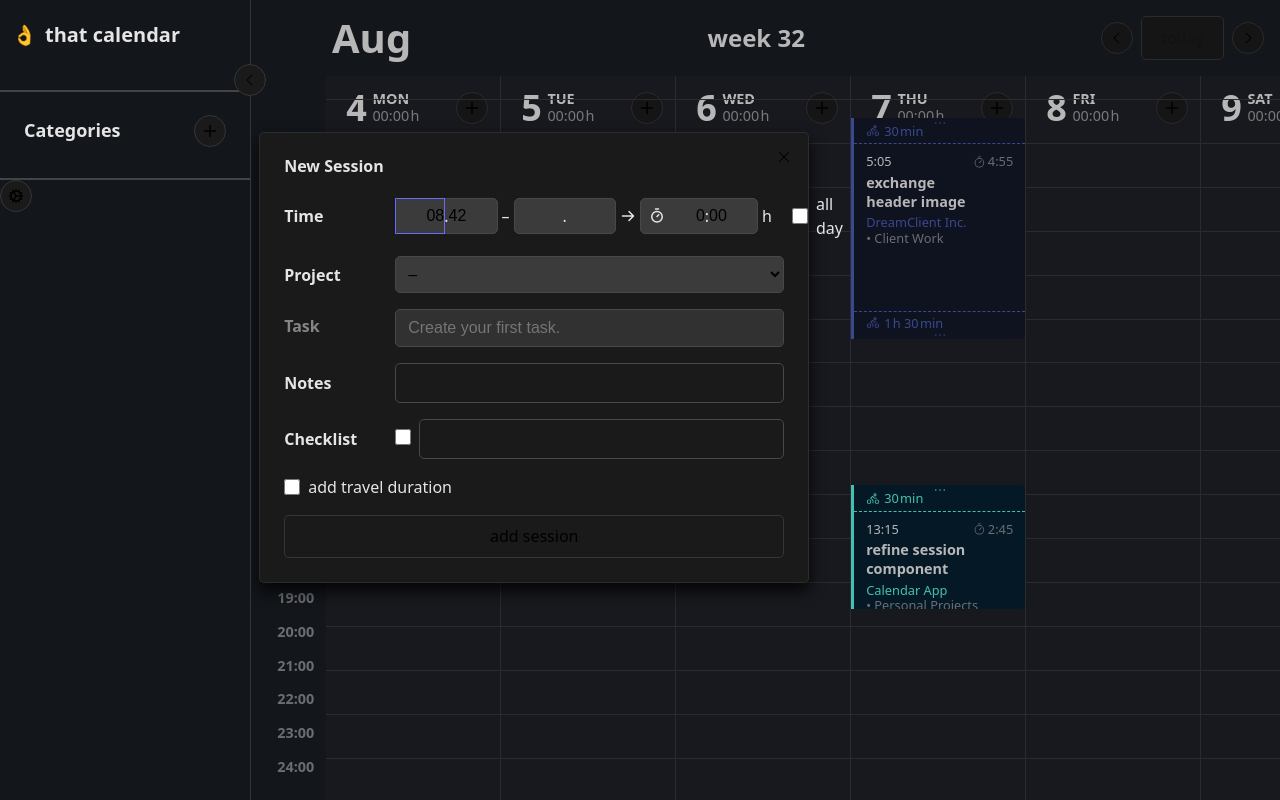
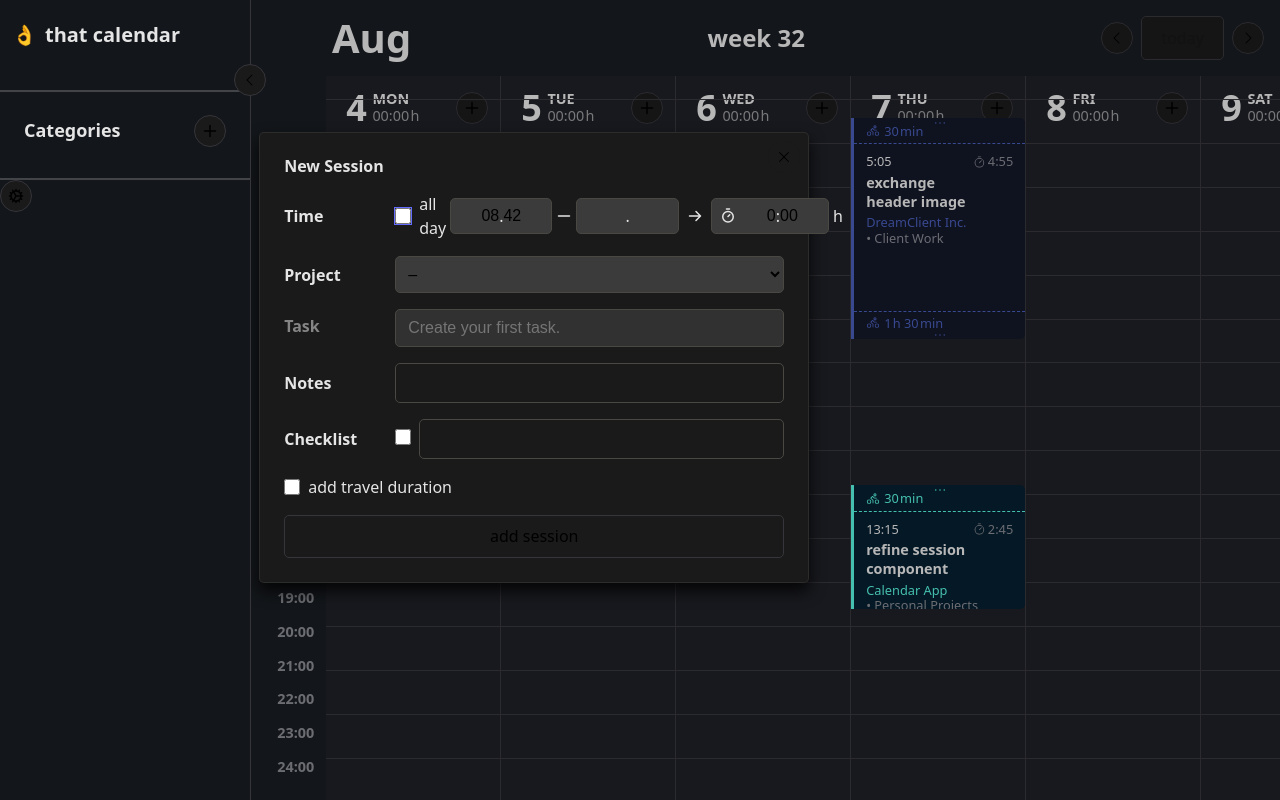
Before and after one commit to fraulueneburg/thatcalendar-fe, a React (Vite) app: page / in a window 1280 px wide. Both pictures are taken after a click on the button 472 px from the left and 108 px from the top of the page. Built offline with nearby package versions, Linux system fonts and the light colour scheme.

Commit message:
refactor (SessionForm, Time): disable time fields if all day

```diff
--- a/src/components/FormElements/Time/Time.tsx
+++ b/src/components/FormElements/Time/Time.tsx
@@ -8,9 +8,17 @@ type TimeProps = {
 	isDuration?: boolean
 	defaultHour?: string
 	defaultMinute?: string
+	disabled?: boolean
 }
 
-export function Time({ title, titleHidden = false, isDuration = false, defaultHour, defaultMinute }: TimeProps) {
+export function Time({
+	title,
+	titleHidden = false,
+	isDuration = false,
+	defaultHour,
+	defaultMinute,
+	disabled = false,
+}: TimeProps) {
 	const componentId = useId()
 	const hoursId = `${componentId}hour`
 	const minutesId = `${componentId}minute`
@@ -109,6 +117,7 @@ export function Time({ title, titleHidden = false, isDuration = false, defaultHo
 							onBlur={(event) => handleBlur(event, setHour, fallBackHour)}
 							onKeyDown={(event) => handleKeyDown(event, setHour)}
 							value={hour}
+							disabled={disabled}
 						/>
 					</div>
 					<span className="field-separator" aria-hidden="true">
@@ -130,6 +139,7 @@ export function Time({ title, titleHidden = false, isDuration = false, defaultHo
 							onBlur={(event) => handleBlur(event, setMinute, fallBackMinute)}
 							onKeyDown={(event) => handleKeyDown(event, setMinute)}
 							value={minute}
+							disabled={disabled}
 						/>
 					</div>
 				</div>
--- a/src/components/FormElements/Time/time.scss
+++ b/src/components/FormElements/Time/time.scss
@@ -1,5 +1,9 @@
 input.time-field {
+	background-color: transparent;
 	box-sizing: content-box;
+	border: none;
+	border-radius: 0;
+	margin: 0;
 	width: fit-content;
 }
 
@@ -18,13 +22,6 @@ input.time-field {
 		padding-right: var(--padding-form-field);
 	}
 
-	input.time-field {
-		background-color: transparent;
-		border: none;
-		border-radius: 0;
-		margin: 0;
-	}
-
 	.icon-arrow {
 		margin-inline: 1rem;
 	}
--- a/src/components/Forms/SessionForm/SessionForm.tsx
+++ b/src/components/Forms/SessionForm/SessionForm.tsx
@@ -6,7 +6,7 @@ import { nanoid } from 'nanoid'
 import { useDataContext } from '../../../context/Data.context'
 import { CategoryType, TaskType } from '../../../types'
 import { Combobox, Time } from '../../FormElements'
-import { ArrowRightIcon as IconArrow } from '@phosphor-icons/react'
+import { ArrowRightIcon as IconArrow, MinusIcon as IconUntil } from '@phosphor-icons/react'
 import { Checklist } from '../../FormElements/Checklist'
 
 type SessionFormProps = {
@@ -79,16 +79,24 @@ export function SessionForm({ onSubmitAction }: SessionFormProps) {
 					<div id={`${componentId}timelabel`} className="legend">
 						Time
 					</div>
-					<div className="time-group">
-						<Time title="starts at" titleHidden={true} defaultHour={hourNow} defaultMinute={minuteNow} />
-						<span className="separator">–</span>
-						<Time title="ends at" titleHidden={true} defaultHour={''} defaultMinute={''} />
-						<IconArrow className="icon icon-arrow" weight="bold" aria-hidden="true" />
-						<Time title="duration" titleHidden={true} isDuration={true} />
+					<div className={`time-section${isAllDay ? ' disabled' : ''}`}>
 						<label>
 							<input type="checkbox" name="isAllDay" checked={isAllDay} onChange={() => setisAllDay((prev) => !prev)} />
 							all day
 						</label>
+						<div className="time-group">
+							<Time
+								title="starts at"
+								titleHidden={true}
+								defaultHour={hourNow}
+								defaultMinute={minuteNow}
+								disabled={isAllDay}
+							/>
+							<IconUntil weight="bold" aria-hidden="true" />
+							<Time title="ends at" titleHidden={true} defaultHour={''} defaultMinute={''} disabled={isAllDay} />
+							<IconArrow className="icon icon-arrow" weight="bold" aria-hidden="true" />
+							<Time title="duration" titleHidden={true} isDuration={true} disabled={isAllDay} />
+						</div>
 					</div>
 				</fieldset>
 				<div className="field">
--- a/src/components/Forms/SessionForm/session-form.scss
+++ b/src/components/Forms/SessionForm/session-form.scss
@@ -16,21 +16,31 @@
 		}
 	}
 
+	.time-section {
+		display: grid;
+		gap: 0.25rem;
+		grid-template-columns: auto min-content;
+	}
+
 	.time-group {
 		display: grid;
 		gap: 0.25rem;
-		grid-template-columns: repeat(6, min-content) auto;
+		grid-template-columns: repeat(6, min-content);
 		align-items: center;
 
-		.unit {
-			margin-right: 1rem;
+		label:has(input[type='checkbox']) {
+			white-space: nowrap;
+		}
+
+		.icon-arrow {
+			margin-inline: 0.25rem;
 		}
 	}
 
 	.project-field {
 		display: flex;
 		align-items: center;
-		gap: 1rem;
+		gap: 0.75rem;
 
 		.category {
 			align-items: center;
--- a/src/styles/_typography.scss
+++ b/src/styles/_typography.scss
@@ -36,3 +36,7 @@ a {
 		color: #535bf2;
 	}
 }
+
+.disabled {
+	color: var(--color-text-disabled);
+}
```
